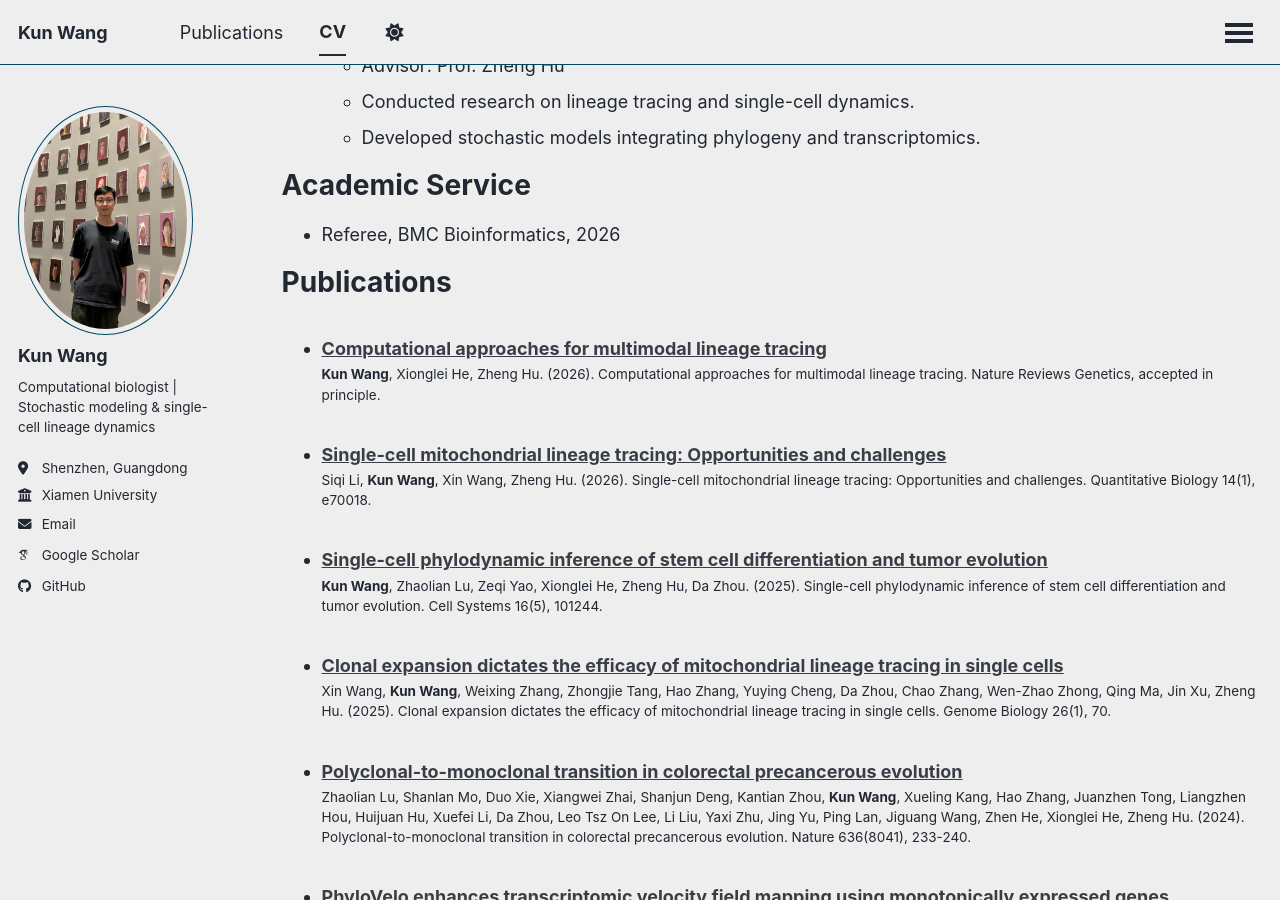
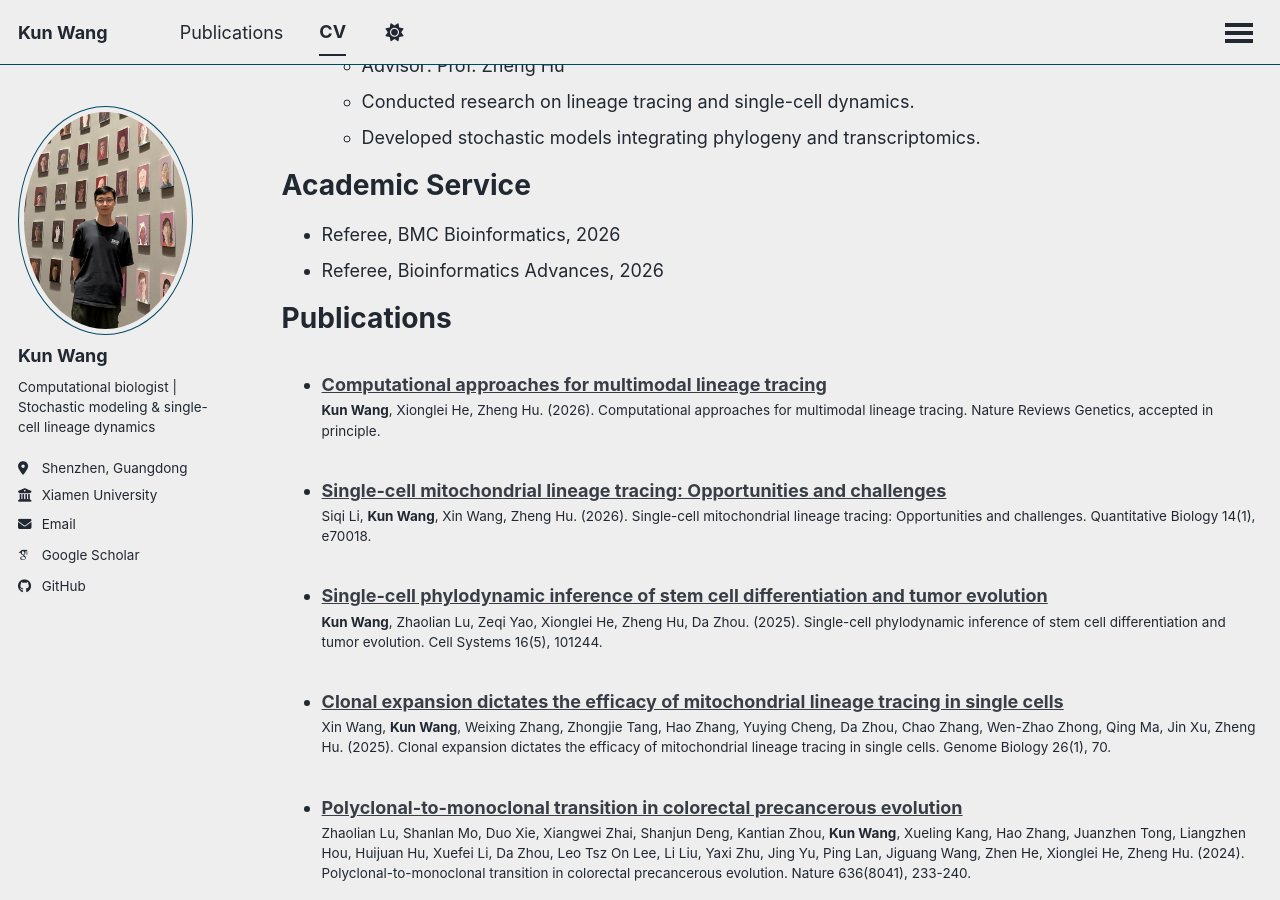
Before and after one commit to kunwang34/kunwang34.github.io, a Jekyll site: the page built from _pages/cv.md, in a window 1280 px wide and 900 px high, scrolled down 461 px. Built offline with Jekyll 4.4.1, drawn with Linux system fonts in a browser that asks for light colours; some web fonts are replaced; a script that is not in the unit is left out.

Commit message:
Add Bioinformatics Advances as a referee role

```diff
--- a/_pages/cv.md
+++ b/_pages/cv.md
@@ -28,6 +28,7 @@ Internship
 Academic Service
 ======
 * Referee, BMC Bioinformatics, 2026
+* Referee, Bioinformatics Advances, 2026
 
 Publications
 ======
```
